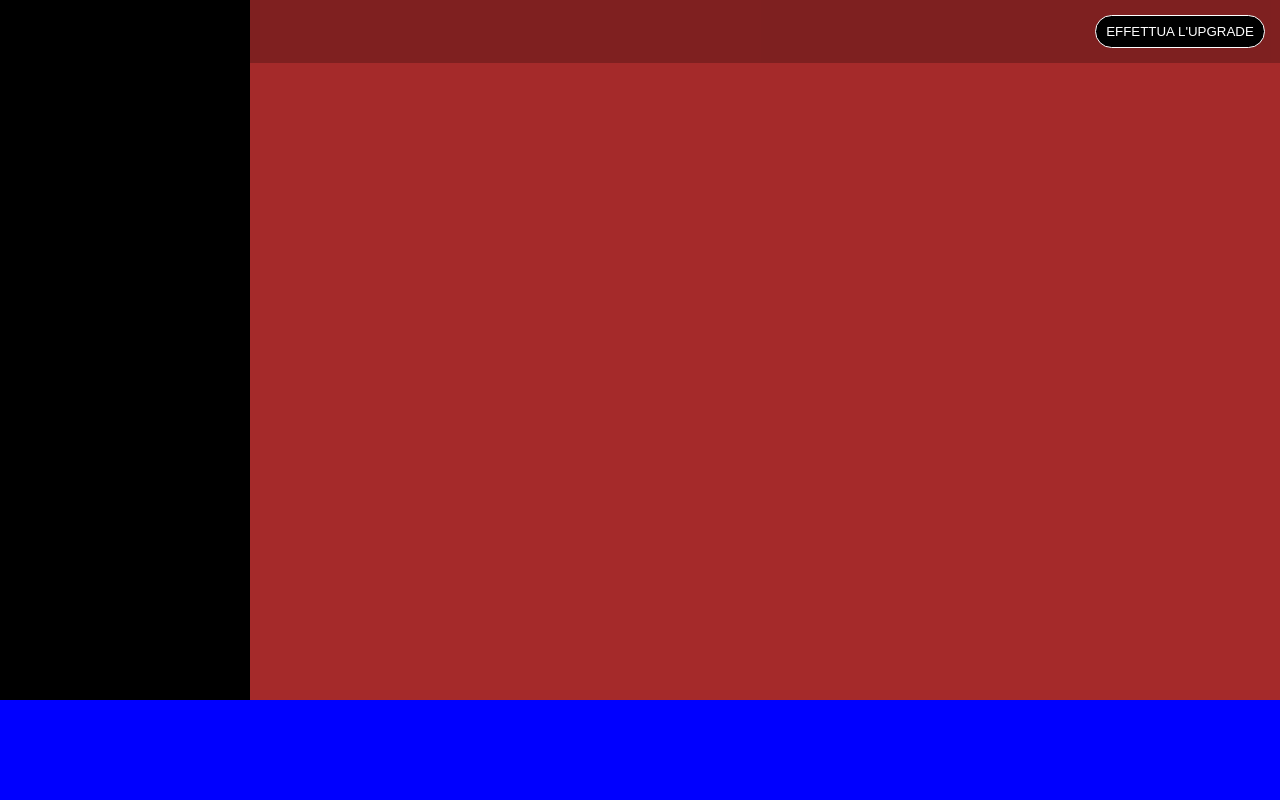
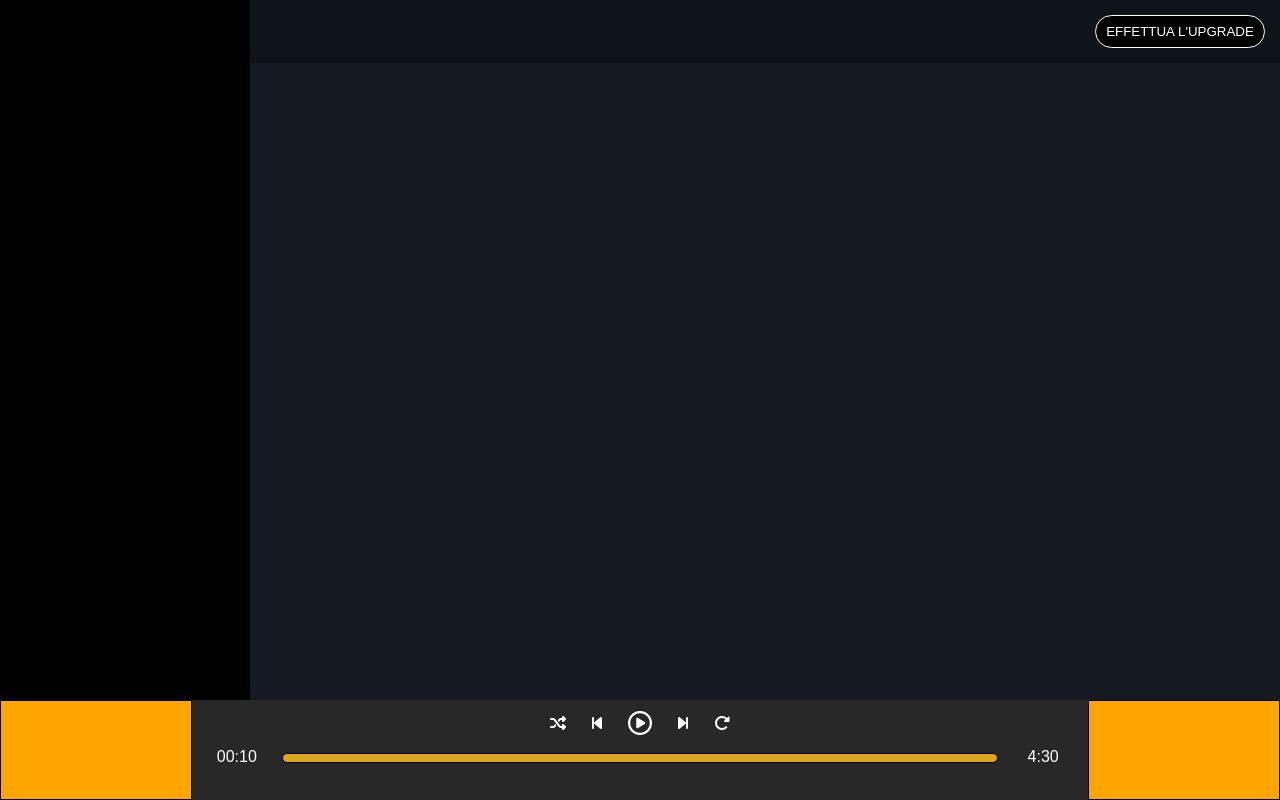
Before and after one commit to EndriuK/html-css-spotifyweb, a plain HTML site: page index.html in a window 1280 px wide. Drawn offline with Linux system fonts and the light colour scheme.

Commit message:
[UPD] creation buttons-list on playbar

```diff
--- a/css/style.css
+++ b/css/style.css
@@ -4,16 +4,58 @@
     box-sizing: border-box;
 }
 
+body {
+    width: 100vw;
+    height: 100vh;
+    font-family: Arial, Helvetica, sans-serif;
+}
+
+
+header {
+    position: fixed;
+    left: 70px;
+    top: 0;
+    z-index: 1;
+    background-color: rgba(0, 0, 0, 0.232);
+    width: calc(100vw - 70px);
+    text-align: right;
+}
+
+.container {
+    max-width: 100%;
+    margin: 0 auto;
+}
+
+.row {
+    display: flex;
+    flex-wrap: wrap;
+}
+
+.content {
+    margin: 10px;
+    background-color: green;
+    /* height: 100px; */
+    border: 1px solid black;
+}
+
+
+
+
 .top-section {
     height: calc(100vh - 100px);
-    background-color: red;
+    width: 100vw;
+    background-color: rgb(81, 255, 0);
     display: flex;
 }
 
 .bottom-section {
+    width: 100vw;
     height: 100px;
-    background-color: blue;
+    background-color: #282828;
+    display: flex;
 }
+
+
 
 .sidebar {
     width: 70px;
@@ -22,18 +64,10 @@
 
 .main-content {
     width: calc(100vw - 70px);
-    background-color: brown;
+    background-color: #141922;
 }
 
-header {
-    position: fixed;
-    left: 75px;
-    top: 0;
-    z-index: 1;
-    background-color: rgba(0, 0, 0, 0.232);
-    width: calc(100vw - 70px);
-    text-align: right;
-}
+
 
 
 #btn-upgrade {
@@ -51,6 +85,53 @@ header {
 }
 
 
+.left-col,
+.right-col {
+    width: 200px;
+    height: 100%;
+    background-color: orange;
+    border: 1px solid black;
+}
+
+.center-col {
+    width: calc(100% - 400px);
+    height: 100%;
+    flex-direction: column;
+    justify-content: center;
+    align-items: center;
+}
+
+.playbar-controls {
+    display: flex;
+    width: 100%;
+}
+
+.playbar-controls .current,
+.playbar-controls .end {
+    width: 10%;
+    text-align: center;
+    color: #fff;
+}
+
+.playbar-controls .playbar {
+    width: 80%;
+    background-color: goldenrod;
+    border: 1px solid black;
+    border-radius: 10px;
+    height: 10px;
+    margin-top: 5px;
+}
+
+.buttons-list {
+    list-style-type: none;
+    display: flex;
+    justify-content: center;
+}
+
+.buttons-list li {
+    margin: 15px 13px;
+    color: #fff;
+}
 
 @media screen and (min-width: 786px) {
     .sidebar {
@@ -65,4 +146,13 @@ header {
         left: 250px;
         width: calc(100vw - 250px);
     }
+
+    .left-col,
+    .right-col {
+        width: 15%;
+    }
+
+    .center-col {
+        width: 70%;
+    }
 }
--- a/index.html
+++ b/index.html
@@ -13,14 +13,47 @@
 
 <body>
     <div class="top-section">
-        <div class="sidebar"></div>
+        <div class="sidebar">
+
+        </div>
         <div class="main-content">
             <header>
                 <button id="btn-upgrade" type="submit">Effettua l'upgrade</button>
             </header>
         </div>
+
     </div>
-    <div class="bottom-section"></div>
+    <div class="bottom-section">
+        <div class="left-col">
+        </div>
+        <div class="center-col">
+            <div class="buttons">
+                <ul class="buttons-list">
+                    <li>
+                        <i class="fa-solid fa-shuffle"></i>
+                    </li>
+                    <li>
+                        <i class="fa-solid fa-backward-step"></i>
+                    </li>
+                    <li>
+                        <i class="fa-regular fa-circle-play fa-xl"></i>
+                    </li>
+                    <li>
+                        <i class="fa-solid fa-forward-step"></i>
+                    </li>
+                    <li>
+                        <i class="fa-solid fa-rotate-right"></i>
+                    </li>
+                </ul>
+            </div>
+            <div class="playbar-controls">
+                <div class="current">00:10</div>
+                <div class="playbar"></div>
+                <div class="end">4:30</div>
+            </div>
+        </div>
+        <div class="right-col"></div>
+    </div>
 </body>
 
 </html>
```
Also changed, not shown: 1 other file.
